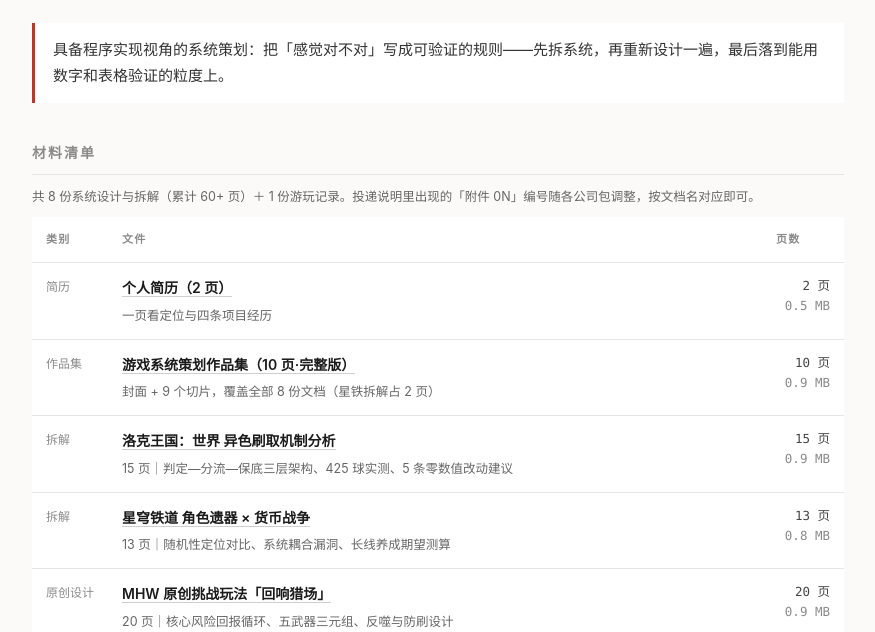
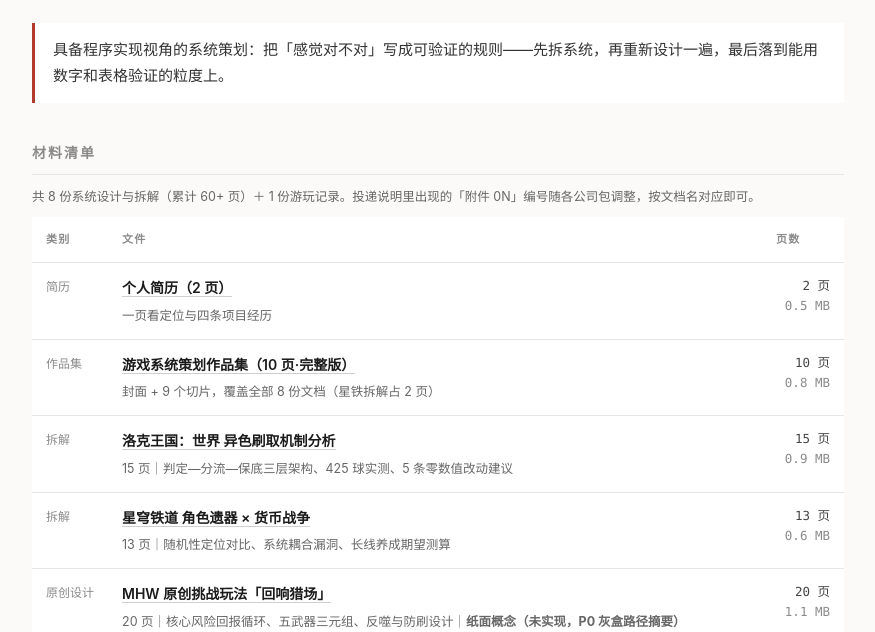
Before and after one commit to Eric-ZDC/portfolio, a plain HTML site: page index.html in a window 1280 px wide. Shown: the part 168-800 px from the top of the page, without its empty margins (202-1077 px from the left). Drawn offline with Linux system fonts and the light colour scheme.

Commit message:
Update portfolio: reorder deck, 13-page Xingqiu, Huiyiang status line (2026-11-24)

```diff
--- a/index.html
+++ b/index.html
@@ -53,9 +53,9 @@
       </tr>
       <tr>
         <td class="kind">作品集</td>
-        <td class="name"><a href="朱德诚_游戏系统策划作品集.pdf" target="_blank" rel="noopener">游戏系统策划作品集（10 页·完整版）</a>
+        <td class="name"><a href="朱德诚_游戏系统策划作品集.pdf?v=20261124b" target="_blank" rel="noopener">游戏系统策划作品集（10 页·完整版）</a>
           <div class="desc">封面 + 9 个切片，覆盖全部 8 份文档（星铁拆解占 2 页）</div></td>
-        <td class="meta">10 页<br><span class="dim">0.9 MB</span></td>
+        <td class="meta">10 页<br><span class="dim">0.8 MB</span></td>
       </tr>
       <tr>
         <td class="kind">拆解</td>
@@ -67,13 +67,13 @@
         <td class="kind">拆解</td>
         <td class="name"><a href="02_星穹铁道遗器x货币战争系统拆解-朱德诚.pdf" target="_blank" rel="noopener">星穹铁道 角色遗器 × 货币战争</a>
           <div class="desc">13 页｜随机性定位对比、系统耦合漏洞、长线养成期望测算</div></td>
-        <td class="meta">13 页<br><span class="dim">0.8 MB</span></td>
+        <td class="meta">13 页<br><span class="dim">0.6 MB</span></td>
       </tr>
       <tr>
         <td class="kind">原创设计</td>
         <td class="name"><a href="03_MHW回响猎场挑战玩法-朱德诚.pdf" target="_blank" rel="noopener">MHW 原创挑战玩法「回响猎场」</a>
-          <div class="desc">20 页｜核心风险回报循环、五武器三元组、反噬与防刷设计</div></td>
-        <td class="meta">20 页<br><span class="dim">0.9 MB</span></td>
+          <div class="desc">20 页｜核心风险回报循环、五武器三元组、反噬与防刷设计｜<strong>纸面概念（未实现，P0 灰盒路径摘要）</strong></div></td>
+        <td class="meta">20 页<br><span class="dim">1.1 MB</span></td>
       </tr>
       <tr>
         <td class="kind">验证</td>
```
Also changed, not shown: 3 other files.
